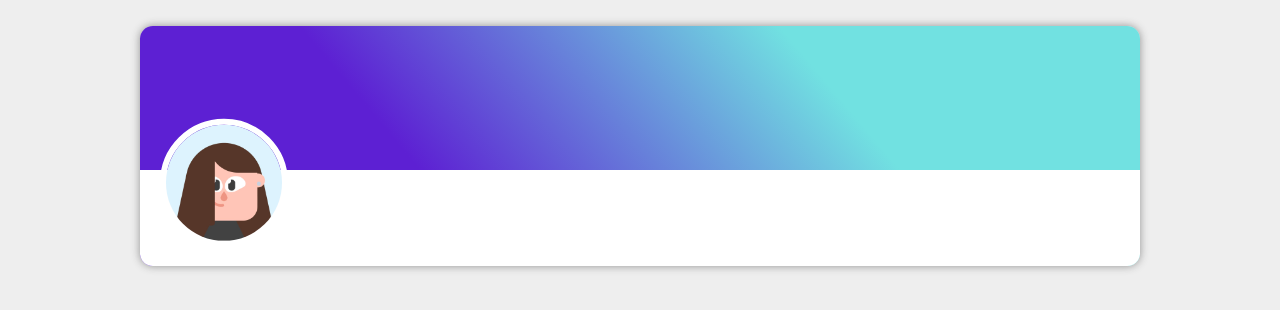
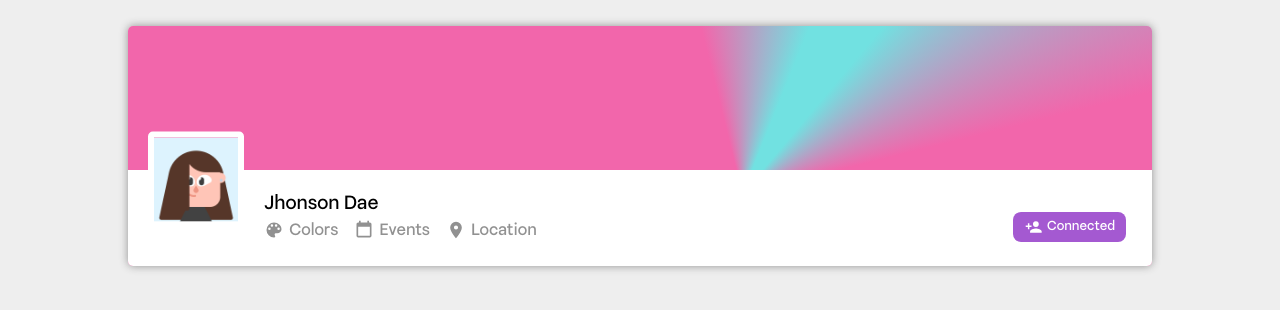
Before and after one commit to cristianbyte/myspace, a Vue app: page / in a window 1280 px wide. Shown: the top 310 px of the page. Built offline with nearby package versions, Linux system fonts and the light colour scheme.

Commit message:
progress

```diff
--- a/src/assets/main.css
+++ b/src/assets/main.css
@@ -6,12 +6,14 @@
 }
 
 :root{
-  --main: #5D20D3;
+  --main: #A459D1;
   --accent: #71E1E1;
+  --helper: #F266AB;
   --text: #222222;
   --background: #EEEEEE;
   --gray: #919191;
   --white: #FFFFFF;
+  --invert: #0000000;
 }
 
 *{
--- a/src/components/Banner.vue
+++ b/src/components/Banner.vue
@@ -2,6 +2,7 @@
     import CalendarIcon from './icons/Calendar.vue'
     import LocationIcon from './icons/Location.vue'
     import PaletteIcon from './icons/Palette.vue'
+    import ConnectIcon from './icons/Connect.vue'
     import imageProfile from '/profile.jpeg'
 
 </script>
@@ -14,22 +15,42 @@
             </div>
             <div class="profile__data">
                 <h3> Jhonson Dae</h3>
-
+                <div class="profile__links">
+                    <span href="#" class="profile__link">
+                        <PaletteIcon class="icon" />
+                        <p>Colors</p>
+                    </span>
+                    <span href="#" class="profile__link">
+                        <CalendarIcon class="icon" />
+                        <p>Events</p>
+                    </span>
+                    <span href="#" class="profile__link">
+                        <LocationIcon class="icon" />
+                        <p>Location</p>
+                    </span>
+                </div>
+            </div>
+            <div class="profile__actions">
+                <button class="profile__status">
+                    <ConnectIcon class="icon"/>
+                    <p>Connected</p>
+                </button>
             </div>
         </div>
     </div>
 </template>
 
 <style scoped>
+
    .banner {
         position: relative;
         display: flex;
         align-items: end;
         width: 80vw;
-        max-width: 1000px;
-        background-image: linear-gradient(50deg, var(--main) 30%, var(--accent)70%);
+        max-width: 1200px;
+        background-image: conic-gradient(from -140deg at 60% 70%, var(--helper) 0% 35%, var(--accent) 45% 50%, var(--helper) 60% 95%) ;
         height: 30vh;
-        border-radius: 1vw;
+        border-radius: 5px;
         overflow: hidden;
         box-shadow: 0 0 .5rem var(--gray);
    }
@@ -37,22 +58,97 @@
    .profile{
         height: 40%;
         width: 100%;
+        display: flex;
+        flex-direction: row;
+        justify-content: start;
+        gap: 2%;
         padding: 0 2%;
         background-color: var(--white);
    }
 
    .profile__image{
-        height: calc(100% + 2rem);
+        height: 100%;
         aspect-ratio: 1/1;
         object-fit: fill;
         transform: translateY(-40%);
         z-index: 100;
     }
+
     .profile__image img{
         width: 100%;
         height: 100%;
         border: .4rem solid var(--white);
-        border-radius: 50%;
+        border-radius: 5%;
+    }
+
+    .profile__data{
+        display: flex;
+        justify-content: center;
+        flex-direction: column;
+        align-items: start;
+        gap: 10%;
+        width: 100%;
+    }
+
+    .profile__links{
+        display: flex;
+        flex-direction: row;
+        flex-wrap: wrap;
+        gap: 1rem;
+        justify-content: space-between;
+        height: 20%;
+    }
+
+    .profile__link{
+        transition: .3s ease;
+        cursor: pointer;
+        display: flex;
+        height: 10px;
+        flex-direction: row;
+        align-items: center;
+        gap: 5px;
+    }
+
+
+    .profile__link svg{
+        height: 20px;
+    }
+
+    .profile__link{
+        fill: var(--gray);
+        color: var(--gray);
+    }
+    .profile__link:hover {
+        color: var(--invert);
+        fill: var(--invert);
+    }
+
+    .profile__actions{
+        position: absolute;
+        bottom: 10%;
+        right: 2vw;
+    }
+
+    .profile__actions .profile__status{
+        transition: .3s ease;
+        display: flex;
+        align-items: center;
+        justify-content: center;
+        gap: 5px;
+        height: 30px;
+        background-color: var(--main);
+        color: var(--white);
+        border: none;
+        cursor: pointer;
+        padding: 10%;
+        font-size: .8rem;
+        border-radius: .5rem;
+    }
+
+    .profile__status svg{
+        fill: var(--white);
+        height: 20px;
+        width: 40px;
     }
 
 </style>
--- a/src/components/icons/Calendar.vue
+++ b/src/components/icons/Calendar.vue
@@ -1,3 +1,3 @@
 <template>
-  <svg xmlns="http://www.w3.org/2000/svg" viewBox="0 0 24 24"><path d="M19,19H5V8H19M16,1V3H8V1H6V3H5C3.89,3 3,3.89 3,5V19A2,2 0 0,0 5,21H19A2,2 0 0,0 21,19V5C21,3.89 20.1,3 19,3H18V1" /></svg>
+  <svg xmlns="http://www.w3.org/2000/svg" viewBox="0 0 24 24" ><path d="M19,19H5V8H19M16,1V3H8V1H6V3H5C3.89,3 3,3.89 3,5V19A2,2 0 0,0 5,21H19A2,2 0 0,0 21,19V5C21,3.89 20.1,3 19,3H18V1" /></svg>
 </template>
--- /dev/null
+++ b/src/components/icons/Connect.vue
@@ -0,0 +1,3 @@
+<template>
+    <svg xmlns="http://www.w3.org/2000/svg" viewBox="0 0 24 24"><path d="M15,14C12.33,14 7,15.33 7,18V20H23V18C23,15.33 17.67,14 15,14M6,10V7H4V10H1V12H4V15H6V12H9V10M15,12A4,4 0 0,0 19,8A4,4 0 0,0 15,4A4,4 0 0,0 11,8A4,4 0 0,0 15,12Z" /></svg>
+</template>
--- a/src/components/icons/Palette.vue
+++ b/src/components/icons/Palette.vue
@@ -1,6 +1,6 @@
 <!-- This icon is from <https://github.com/Templarian/MaterialDesign>, distributed under Apache 2.0 (https://www.apache.org/licenses/LICENSE-2.0) license-->
 <template>
-    <svg xmlns="http://www.w3.org/2000/svg" viewBox="0 0 24 24" fill="currentColor">
+    <svg xmlns="http://www.w3.org/2000/svg" viewBox="0 0 24 24">
         <path d="M17.5,12A1.5,1.5 0 0,1 16,10.5A1.5,1.5 0 0,1 17.5,9A1.5,1.5 0 0,1 19,10.5A1.5,1.5 0 0,1 17.5,12M14.5,8A1.5,1.5 0 0,1 13,6.5A1.5,1.5 0 0,1 14.5,5A1.5,1.5 0 0,1 16,6.5A1.5,1.5 0 0,1 14.5,8M9.5,8A1.5,1.5 0 0,1 8,6.5A1.5,1.5 0 0,1 9.5,5A1.5,1.5 0 0,1 11,6.5A1.5,1.5 0 0,1 9.5,8M6.5,12A1.5,1.5 0 0,1 5,10.5A1.5,1.5 0 0,1 6.5,9A1.5,1.5 0 0,1 8,10.5A1.5,1.5 0 0,1 6.5,12M12,3A9,9 0 0,0 3,12A9,9 0 0,0 12,21A1.5,1.5 0 0,0 13.5,19.5C13.5,19.11 13.35,18.76 13.11,18.5C12.88,18.23 12.73,17.88 12.73,17.5A1.5,1.5 0 0,1 14.23,16H16A5,5 0 0,0 21,11C21,6.58 16.97,3 12,3Z" />
     </svg>
 </template>
```
